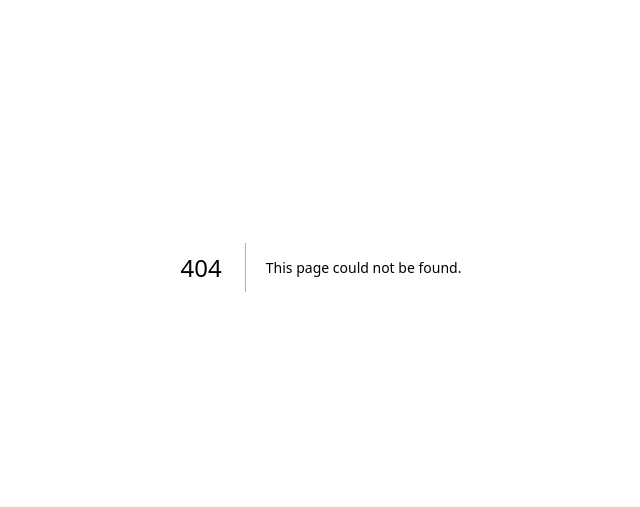
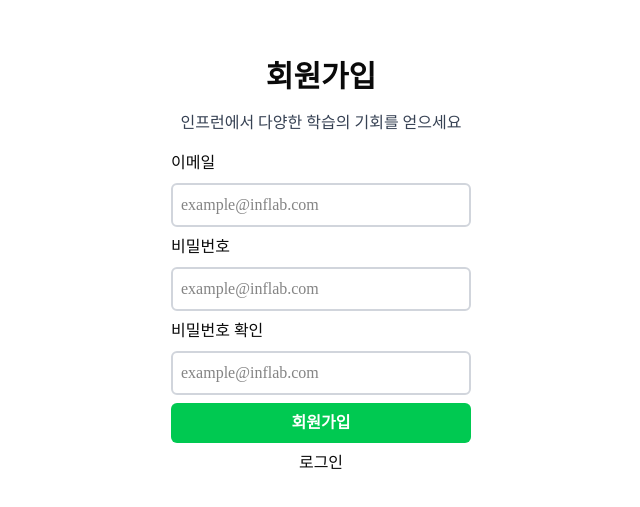
Before and after one commit to nas7062/Inflearn-fullstack-clone, a Next.js app in the folder frontend/: page /signup in a window 1280 px wide. Before the commit this address had no page. Shown: the part 133-640 px from the top of the page, without its empty margins (319-959 px from the left). Built offline with nearby package versions, Linux system fonts and the light colour scheme.

Commit message:
Feat : 로그인 및 회원가입 로직 및 UI 생성

```diff
--- /dev/null
+++ b/frontend/app/(auth)/signin/page.tsx
@@ -0,0 +1,61 @@
+"use client";
+
+import Link from "next/link";
+import { useState } from "react";
+import { signIn } from "next-auth/react";
+
+export default function SigninPage() {
+  const [email, setEmail] = useState("");
+  const [password, setPassword] = useState("");
+
+  const handleSubmit = async (e: React.FormEvent<HTMLFormElement>) => {
+    e.preventDefault();
+
+    signIn("credentials", {
+      email,
+      password,
+      redirectTo: "/",
+    });
+  };
+
+  return (
+    <div className="flex flex-col items-center justify-center h-screen gap-4">
+      <h1 className="text-3xl font-bold">로그인</h1>
+      <p className="text-gray-700">인프런 계정으로 로그인할 수 있어요</p>
+
+      <form
+        onSubmit={handleSubmit}
+        className="flex flex-col gap-2 min-w-[300px]"
+      >
+        <label htmlFor="email">이메일</label>
+        <input
+          value={email}
+          onChange={(e) => setEmail(e.target.value)}
+          type="email"
+          name="email"
+          placeholder="example@inflab.com"
+          className="border-2 border-gray-300 rounded-sm p-2"
+        />
+        <label htmlFor="password">비밀번호</label>
+        <input
+          value={password}
+          onChange={(e) => setPassword(e.target.value)}
+          type="password"
+          name="password"
+          placeholder="example@inflab.com"
+          className="border-2 border-gray-300 rounded-sm p-2"
+        />
+
+        <button
+          type="submit"
+          className="bg-green-500 text-white font-bold cursor-pointer rounded-sm p-2"
+        >
+          로그인
+        </button>
+        <Link href="/signup" className="text-center">
+          회원가입
+        </Link>
+      </form>
+    </div>
+  );
+}
--- /dev/null
+++ b/frontend/app/(auth)/signup/page.tsx
@@ -0,0 +1,83 @@
+"use client";
+
+import Link from "next/link";
+import { useState } from "react";
+import { redirect } from "next/navigation";
+import { signUp } from "@/app/actions/auth-action";
+
+export default function SignupPage() {
+  const [email, setEmail] = useState("");
+  const [password, setPassword] = useState("");
+  const [passwordConfirm, setPasswordConfirm] = useState("");
+
+  const handleSubmit = async (e: React.FormEvent<HTMLFormElement>) => {
+    e.preventDefault();
+
+    if (password !== passwordConfirm) {
+      alert("비밀번호가 일치하지 않습니다.");
+      return;
+    }
+
+    const result = await signUp({
+      email,
+      password,
+    });
+    if (result?.status === "ok") {
+      redirect("/signin");
+    }
+
+    if (result?.message) {
+      alert(result.message);
+    }
+  };
+
+  return (
+    <div className="flex flex-col items-center justify-center h-screen gap-4">
+      <h1 className="text-3xl font-bold">회원가입</h1>
+      <p className="text-gray-700">인프런에서 다양한 학습의 기회를 얻으세요</p>
+
+      <form
+        onSubmit={handleSubmit}
+        className="flex flex-col gap-2 min-w-[300px]"
+      >
+        <label htmlFor="email">이메일</label>
+        <input
+          value={email}
+          onChange={(e) => setEmail(e.target.value)}
+          type="email"
+          name="email"
+          placeholder="example@inflab.com"
+          className="border-2 border-gray-300 rounded-sm p-2"
+        />
+        <label htmlFor="password">비밀번호</label>
+        <input
+          value={password}
+          onChange={(e) => setPassword(e.target.value)}
+          type="password"
+          name="password"
+          placeholder="example@inflab.com"
+          className="border-2 border-gray-300 rounded-sm p-2"
+        />
+        <label htmlFor="passwordConfirm">비밀번호 확인</label>
+        <input
+          value={passwordConfirm}
+          onChange={(e) => setPasswordConfirm(e.target.value)}
+          type="password"
+          name="passwordConfirm"
+          placeholder="example@inflab.com"
+          className="border-2 border-gray-300 rounded-sm p-2"
+        />
+
+        <button
+          type="submit"
+          className="bg-green-500 text-white font-bold cursor-pointer rounded-sm p-2"
+        >
+          회원가입
+        </button>
+        <Link href="/signin" className="text-center">
+          로그인
+        </Link>
+      </form>
+    </div>
+  );
+}
--- /dev/null
+++ b/frontend/app/actions/auth-action.ts
@@ -0,0 +1,38 @@
+"use server";
+
+import { hashSaltPassword } from "@/lib/password-utils";
+import { prisma } from "@/prisma";
+
+export async function signUp({
+  email,
+  password,
+}: {
+  email: string;
+  password: string;
+}) {
+  try {
+    const existingUser = await prisma.user.findUnique({
+      where: {
+        email,
+      },
+    });
+
+    if (existingUser) {
+      return { status: "error", message: "이미 존재하는 이메일입니다." };
+    }
+
+    const user = await prisma.user.create({
+      data: {
+        email,
+        hashedPassword: await hashSaltPassword(password),
+      },
+    });
+
+    if (user) {
+      return { status: "ok" };
+    }
+  } catch (err) {
+    console.error(err);
+    return { status: "error", message: "회원가입에 실패했습니다." };
+  }
+}
--- a/frontend/app/page.tsx
+++ b/frontend/app/page.tsx
@@ -1,3 +1,26 @@
-export default function Home() {
-  return <div>인프런 클론sadsadsa</div>;
+import { auth } from "@/auth";
+import { signOut } from "@/auth";
+import Link from "next/link";
+
+export default async function Home() {
+  const session = await auth();
+
+  return (
+    <div>
+      <p>현재 로그인한 유저 보여주기</p>
+      <p>이메일 = {session?.user?.email}</p>
+      {session?.user ? (
+        <form
+          action={async () => {
+            "use server";
+            await signOut();
+          }}
+        >
+          <button type="submit">로그아웃</button>
+        </form>
+      ) : (
+        <Link href="/signin">로그인</Link>
+      )}
+    </div>
+  );
 }
--- a/frontend/auth.ts
+++ b/frontend/auth.ts
@@ -1,9 +1,56 @@
 import NextAuth from "next-auth";
 import { PrismaAdapter } from "@auth/prisma-adapter";
 import { prisma } from "@/prisma";
-
+import CredentialsProvider from "next-auth/providers/credentials";
+import { comparePassword } from "./lib/password-utils";
 export const { handlers, auth, signIn, signOut } = NextAuth({
   useSecureCookies: process.env.NODE_ENV === "production",
+  trustHost: true,
   adapter: PrismaAdapter(prisma),
-  providers: [],
+  secret: process.env.AUTH_SECRET,
+  providers: [
+    CredentialsProvider({
+      name: "credentials",
+      credentials: {
+        email: { label: "Email", type: "email", placeholder: "Email" },
+        password: {
+          label: "Password",
+          type: "password",
+        },
+      },
+      // 로그인
+      async authorize(credentials) {
+        if (!credentials) return null;
+
+        const email = credentials.email as string;
+        const password = credentials.password as string;
+
+        if (!email || !password) {
+          throw new Error("Invalid credentials");
+        }
+        const user = await prisma.user.findUnique({
+          where: {
+            email,
+          },
+        });
+        if (!user || !user.hashedPassword) {
+          throw new Error("Invalid credentials");
+        }
+        const passwordMatch = await comparePassword(
+          password,
+          user?.hashedPassword,
+        );
+        if (!passwordMatch) {
+          throw new Error("Invalid credentials");
+        }
+        return user;
+      },
+    }),
+  ],
+  session: {
+    strategy: "jwt",
+  },
+  pages: {
+    signIn: "/signin",
+  },
 });
--- /dev/null
+++ b/frontend/lib/password-utils.ts
@@ -0,0 +1,17 @@
+import bcrypt from "bcryptjs";
+
+// salt + hash password
+
+export const hashSaltPassword = async (password: string): Promise<string> => {
+  const saltRounds = 10;
+  const salt = await bcrypt.genSalt(saltRounds);
+  const hash = await bcrypt.hash(password, salt);
+  return hash;
+};
+
+export const comparePassword = async (
+  password: string,
+  hash: string,
+): Promise<boolean> => {
+  return bcrypt.compare(password, hash);
+};
--- a/frontend/package.json
+++ b/frontend/package.json
@@ -13,6 +13,7 @@
     "@base-ui/react": "^1.3.0",
     "@prisma/client": "^6.19.2",
     "@tanstack/react-query": "^5.90.21",
+    "bcryptjs": "^3.0.3",
     "class-variance-authority": "^0.7.1",
     "clsx": "^2.1.1",
     "cmdk": "^1.1.1",
```
Also changed, not shown: 2 other files (tests, documents, lock files or other folders).
